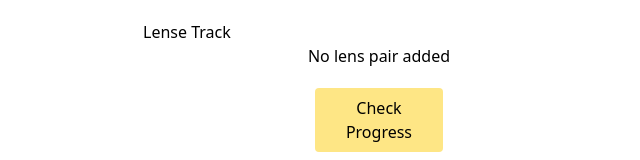
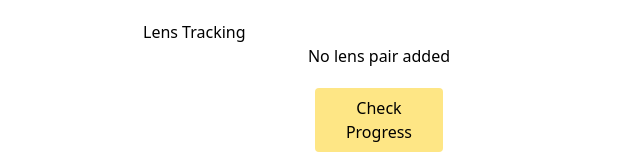
Before and after one commit to desun8/lens-tracking, a Vue app: page / in a window 1280 px wide. Shown: the top 160 px of the page, without its empty margins (261-901 px from the left). Built offline with nearby package versions, Linux system fonts and the light colour scheme.

Commit message:
refactor: rename lense track to lens tracking

```diff
--- a/package.json
+++ b/package.json
@@ -1,5 +1,5 @@
 {
-  "name": "-lense-track",
+  "name": "lens-tracking",
   "version": "0.0.0",
   "private": true,
   "type": "module",
--- a/src/components/TheHeader/TheHeader.vue
+++ b/src/components/TheHeader/TheHeader.vue
@@ -2,6 +2,6 @@
 
 <template>
   <header>
-    <h1>Lense Track</h1>
+    <h1>Lens Tracking</h1>
   </header>
 </template>
```
